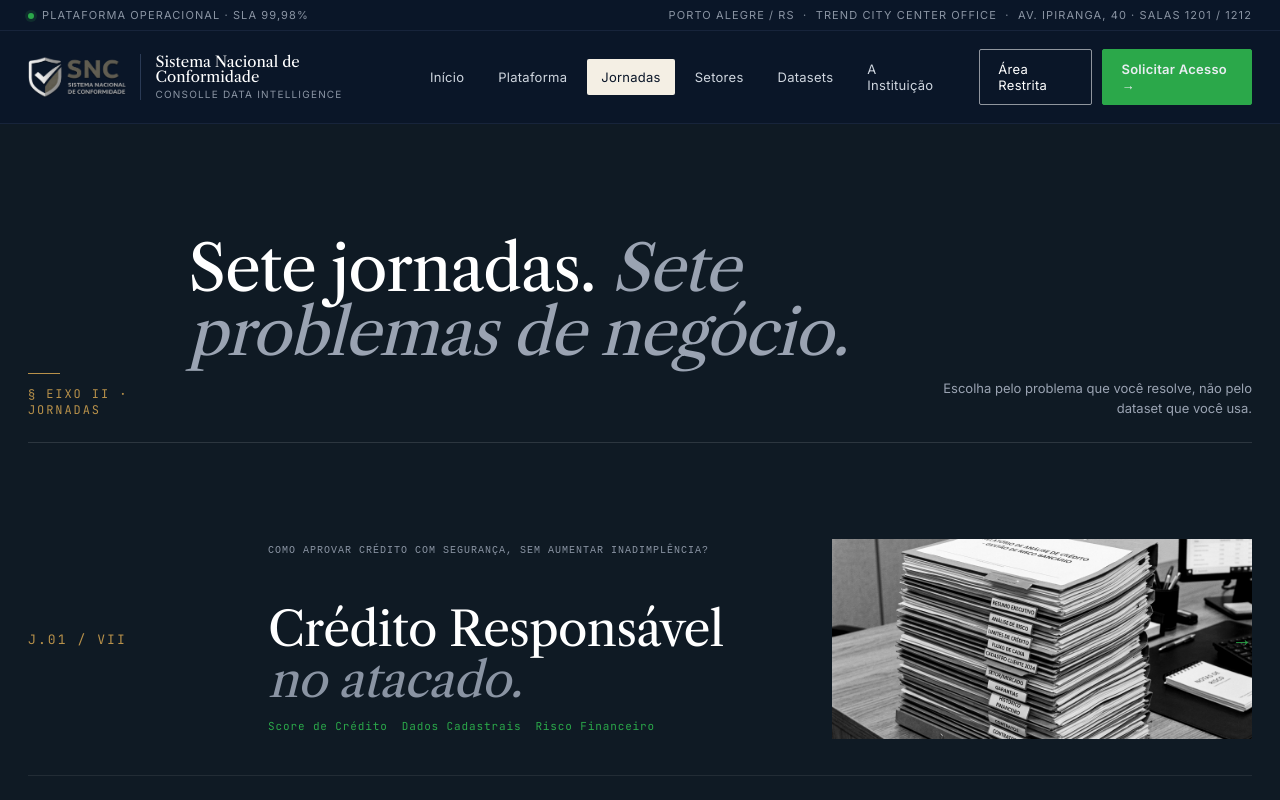
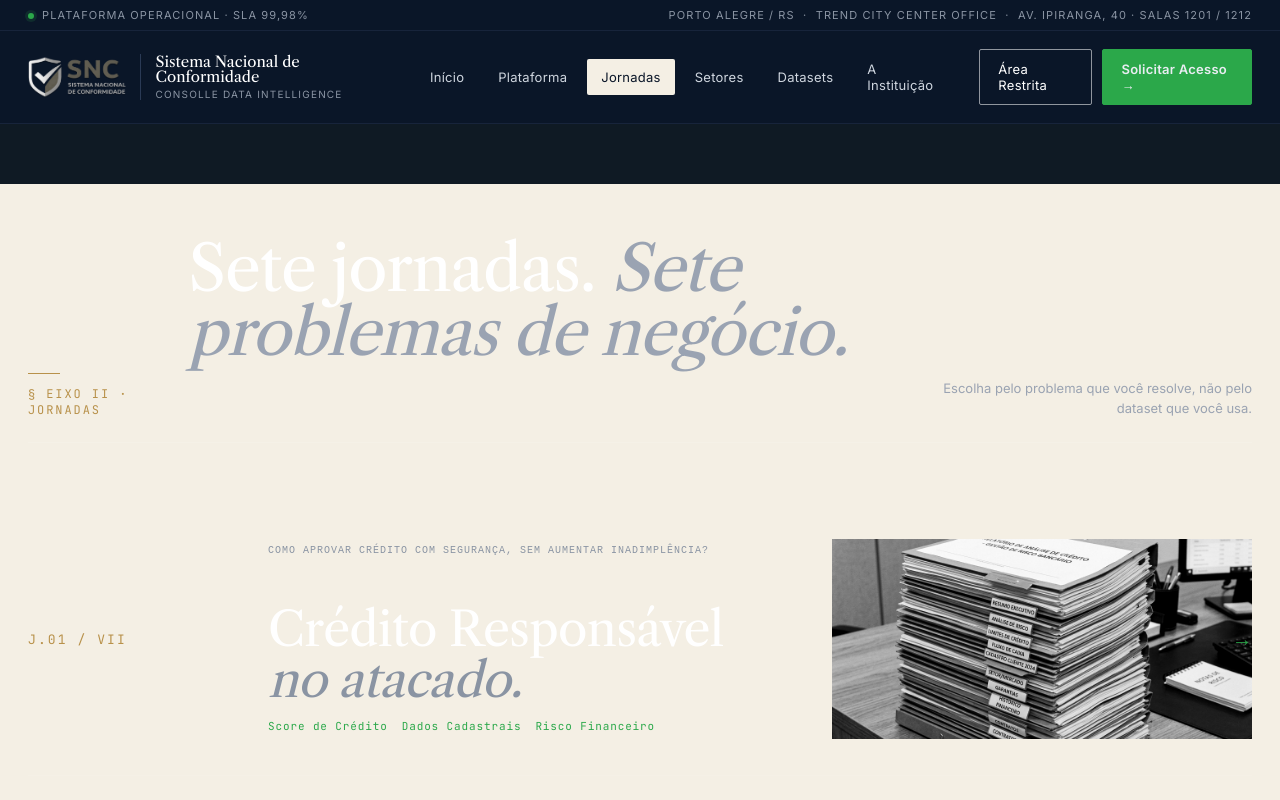
Before and after one commit to ctoutbank/snc-site, a Next.js app: page /jornadas in a window 1280 px wide. Shown: the top 800 px of the page. Built offline with nearby package versions, Linux system fonts and the light colour scheme.

Commit message:
fix: elimina faixa bege entre navbar e hero — body bg muda para navy, snc-sec ganha background: paper explícito

```diff
--- a/src/app/globals.css
+++ b/src/app/globals.css
@@ -86,7 +86,7 @@
 .snc-trust-in .items span { opacity: .8; }
 
 /* ===== SECTION HEADERS ===== */
-.snc-sec { padding: 72px 28px; max-width: 1440px; margin: 0 auto; }
+.snc-sec { padding: 72px 28px; max-width: 1440px; margin: 0 auto; background: var(--snc-paper); }
 .snc-sec-head { display: grid; grid-template-columns: 120px 1fr auto; gap: 40px; align-items: end; margin-bottom: 60px; padding-bottom: 24px; border-bottom: 1px solid rgba(15,26,36,.14); }
 .snc-sec-head .num { font-family: 'JetBrains Mono', monospace; font-size: 12px; color: var(--snc-brass); letter-spacing: .16em; }
 .snc-sec-head .num::before { content: ""; display: block; width: 32px; height: 1px; background: var(--snc-brass); margin-bottom: 12px; }
--- a/src/app/layout.tsx
+++ b/src/app/layout.tsx
@@ -51,7 +51,7 @@ export default function RootLayout({ children }: { children: React.ReactNode })
         className={`${libreCaslon.variable} ${inter.variable} ${jetbrainsMono.variable}`}
         style={{
           fontFamily: 'var(--font-inter), system-ui, sans-serif',
-          background: '#F4EFE4',
+          background: '#0A1628',
           color: '#0F1A24',
           WebkitFontSmoothing: 'antialiased',
           overflowX: 'hidden',
```
Also changed, not shown: src/app/icon.png.
